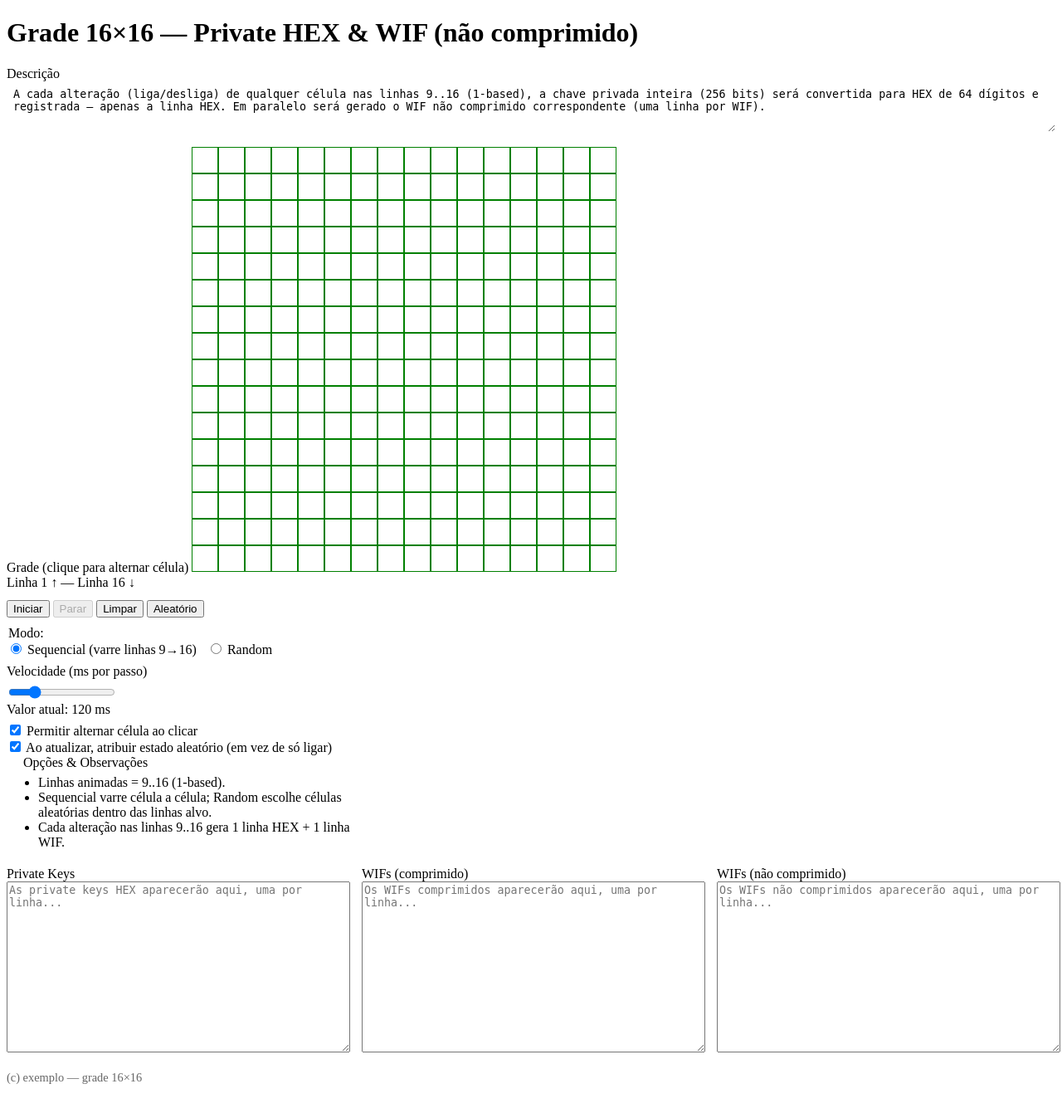
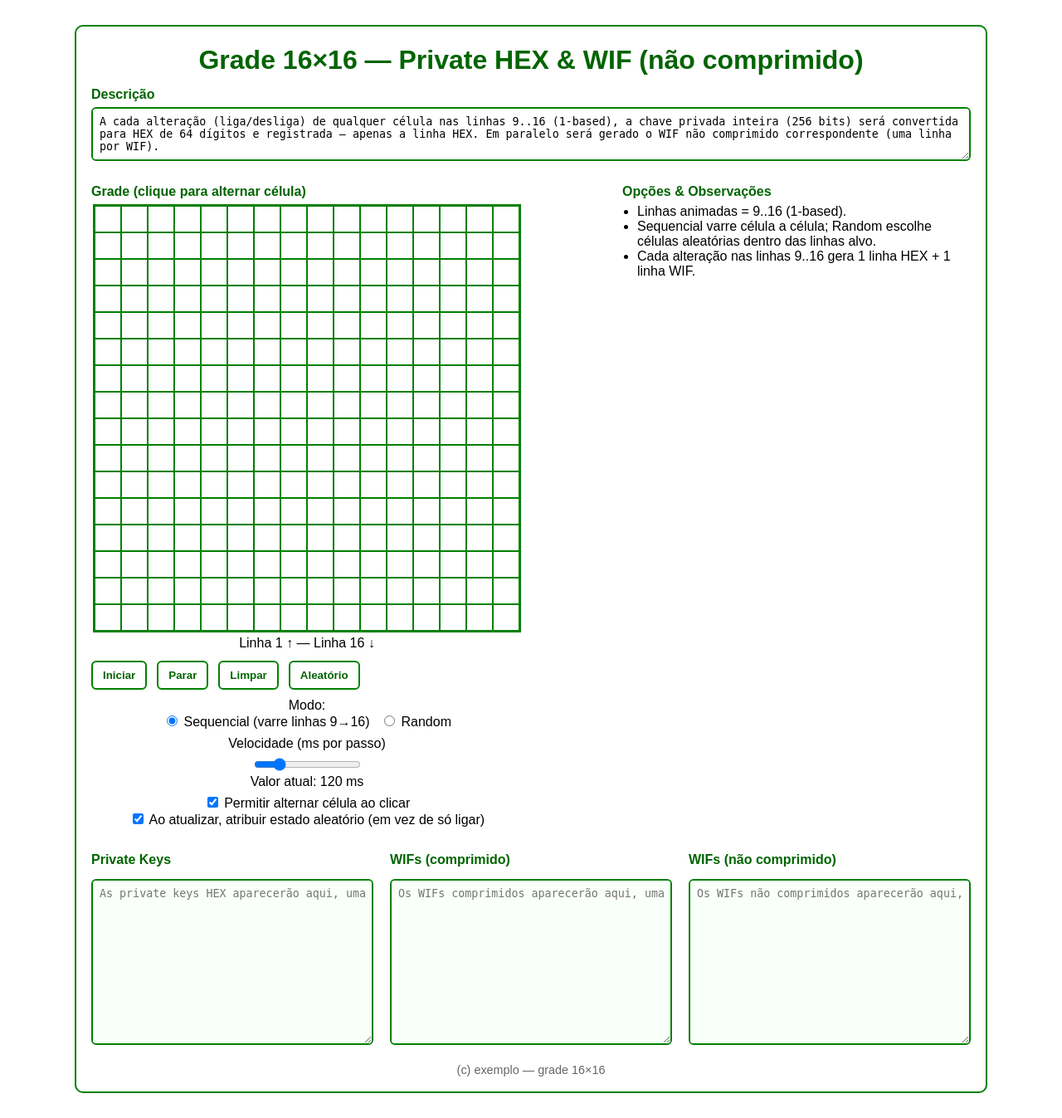
Before and after one commit to canalqb/canalqb.github.io, a PHP site: page /index2.html in a window 1280 px wide. Shown: the whole page at 83% size. Before the commit the page ends 1306 px from the top, so only its background shows below. Run offline with PHP 8.4, Linux system fonts and the light colour scheme.

Commit message:
Update styles.css

```diff
--- a/css/styles.css
+++ b/css/styles.css
@@ -1,227 +1,131 @@
-// auto16.js
+:root {
+  --green: #008000;
+  --dark-green: #006400;
+  --bg: #ffffff;
+}
 
-const canvas = document.getElementById('grid');
-const ctx = canvas.getContext('2d');
+body {
+  margin: 0;
+  font-family: Arial, Helvetica, sans-serif;
+  background: var(--bg);
+  color: #000;
+  display: flex;
+  justify-content: center;
+}
 
-const rows = 16;
-const cols = 16;
-const cellSize = 32; // para 512x512 canvas, 16x16 células
+#container {
+  width: 90%;
+  max-width: 1100px;
+  margin: 30px 0;
+  border: 2px solid var(--green);
+  border-radius: 10px;
+  padding: 18px;
+  box-sizing: border-box;
+  background: #fff;
+  text-align: center;
+}
 
-canvas.width = cols * cellSize;
-canvas.height = rows * cellSize;
+h1 {
+  color: var(--dark-green);
+  margin: 4px 0 14px;
+}
 
-let grid = [];
-let intervalId = null;
-let currentStep = 0;
-let running = false;
+label.section {
+  display: block;
+  text-align: left;
+  color: var(--dark-green);
+  font-weight: 700;
+  margin: 10px 0 6px;
+}
 
-const modeRadios = document.getElementsByName('mode');
-const speedRange = document.getElementById('speedRange');
-const speedValue = document.getElementById('speedValue');
-const alternateCheckbox = document.getElementById('alternate');
-const randomStateCheckbox = document.getElementById('randomState');
+.canvas-wrap {
+  display: flex;
+  justify-content: space-between;
+  gap: 20px;
+  align-items: flex-start;
+  flex-wrap: wrap;
+}
 
-const btnStart = document.getElementById('start');
-const btnStop = document.getElementById('stop');
-const btnClear = document.getElementById('clear');
-const btnRandom = document.getElementById('random');
+canvas#grid {
+  border: 2px solid var(--green);
+  background: #fff;
+  image-rendering: pixelated;
+  cursor: pointer;
+  /* Ensure canvas size matches width/height attributes */
+  width: 512px;
+  height: 512px;
+}
 
-const logBox = document.getElementById('logbox');
+.controls {
+  display: flex;
+  justify-content: flex-start;
+  gap: 12px;
+  flex-wrap: wrap;
+  margin-top: 10px;
+}
 
-function initGrid() {
-  grid = [];
-  for (let r = 0; r < rows; r++) {
-    grid[r] = [];
-    for (let c = 0; c < cols; c++) {
-      grid[r][c] = false; // célula apagada
-    }
+.btn {
+  display: inline-block;
+  padding: 8px 12px;
+  border-radius: 6px;
+  border: 2px solid var(--green);
+  background: #fff;
+  color: var(--dark-green);
+  cursor: pointer;
+  font-weight: 700;
+  transition: background-color 0.2s ease, transform 0.1s ease;
+}
+
+.btn:active {
+  transform: translateY(1px);
+  background-color: #e6f0e6;
+}
+
+textarea.logbox {
+  width: 100%;
+  height: 220px;
+  margin-top: 8px;
+  box-sizing: border-box;
+  border: 2px solid var(--green);
+  border-radius: 6px;
+  padding: 8px;
+  font-family: monospace;
+  resize: vertical;
+  background: #f9fff9;
+  color: #004400;
+  overflow-y: auto;
+  white-space: pre;
+}
+
+.logs {
+  display: flex;
+  gap: 12px;
+  margin-top: 14px;
+  flex-wrap: wrap;
+}
+
+.logs > div {
+  flex: 1;
+  min-width: 280px;
+}
+
+@media (max-width: 900px) {
+  .canvas-wrap {
+    flex-direction: column;
+    align-items: center;
+  }
+
+  .logs {
+    flex-direction: column;
+  }
+
+  #container {
+    width: 95%;
+    padding: 12px;
+  }
+
+  canvas#grid {
+    width: 320px !important;
+    height: 320px !important;
   }
 }
-
-function drawGrid() {
-  ctx.clearRect(0, 0, canvas.width, canvas.height);
-
-  // desenha linhas da grade
-  ctx.strokeStyle = '#008000';
-  ctx.lineWidth = 2;
-
-  for (let r = 0; r <= rows; r++) {
-    ctx.beginPath();
-    ctx.moveTo(0, r * cellSize);
-    ctx.lineTo(canvas.width, r * cellSize);
-    ctx.stroke();
-  }
-  for (let c = 0; c <= cols; c++) {
-    ctx.beginPath();
-    ctx.moveTo(c * cellSize, 0);
-    ctx.lineTo(c * cellSize, canvas.height);
-    ctx.stroke();
-  }
-
-  // preenche células acesas
-  ctx.fillStyle = '#006400';
-  for (let r = 0; r < rows; r++) {
-    for (let c = 0; c < cols; c++) {
-      if (grid[r][c]) {
-        ctx.fillRect(c * cellSize + 2, r * cellSize + 2, cellSize - 3, cellSize - 3);
-      }
-    }
-  }
-}
-
-function toggleCell(r, c) {
-  grid[r][c] = !grid[r][c];
-  drawGrid();
-}
-
-canvas.addEventListener('click', e => {
-  const rect = canvas.getBoundingClientRect();
-  const x = e.clientX - rect.left;
-  const y = e.clientY - rect.top;
-
-  const col = Math.floor(x / cellSize);
-  const row = Math.floor(y / cellSize);
-
-  if (row >= 0 && row < rows && col >= 0 && col < cols) {
-    toggleCell(row, col);
-    log(`Célula [${row + 1}, ${col + 1}] ${grid[row][col] ? 'ativa' : 'desativada'}`);
-  }
-});
-
-function getSelectedMode() {
-  for (const radio of modeRadios) {
-    if (radio.checked) return radio.value;
-  }
-  return 'sequential';
-}
-
-function log(msg) {
-  const timestamp = new Date().toLocaleTimeString();
-  logBox.textContent += `[${timestamp}] ${msg}\n`;
-  logBox.scrollTop = logBox.scrollHeight;
-}
-
-function stepSequential() {
-  // Pisca a célula da etapa atual
-  // No modo sequencial, vamos deixar a célula "acesa" após piscar
-  // Se 'atribuir estado aleatório' estiver ativo, definimos o estado da célula aleatoriamente
-  const r = Math.floor(currentStep / cols);
-  const c = currentStep % cols;
-
-  if (alternateCheckbox.checked) {
-    // Apaga todas células menos a atual, para efeito de "piscar"
-    for (let i = 0; i < rows; i++) {
-      for (let j = 0; j < cols; j++) {
-        grid[i][j] = false;
-      }
-    }
-  }
-
-  if (randomStateCheckbox.checked) {
-    grid[r][c] = Math.random() < 0.5; // 50% chance ligada/desligada
-  } else {
-    grid[r][c] = true;
-  }
-
-  drawGrid();
-  log(`Sequencial passo ${currentStep + 1} — célula [${r + 1}, ${c + 1}] ${grid[r][c] ? 'ativa' : 'desativada'}`);
-
-  currentStep++;
-  if (currentStep >= rows * cols) {
-    currentStep = 0;
-  }
-}
-
-function stepRandom() {
-  // Escolhe uma célula aleatória
-  const r = Math.floor(Math.random() * rows);
-  const c = Math.floor(Math.random() * cols);
-
-  // Se randomStateCheckbox estiver marcado, atribui estado aleatório
-  if (randomStateCheckbox.checked) {
-    grid[r][c] = Math.random() < 0.5;
-  } else {
-    grid[r][c] = true;
-  }
-
-  drawGrid();
-  log(`Random — célula [${r + 1}, ${c + 1}] ${grid[r][c] ? 'ativa' : 'desativada'}`);
-}
-
-function start() {
-  if (running) return;
-
-  running = true;
-  currentStep = 0;
-
-  const mode = getSelectedMode();
-  const delay = parseInt(speedRange.value, 10);
-
-  if (mode === 'sequential') {
-    intervalId = setInterval(stepSequential, delay);
-  } else if (mode === 'random') {
-    intervalId = setInterval(stepRandom, delay);
-  }
-
-  log('Execução iniciada');
-}
-
-function stop() {
-  if (!running) return;
-
-  clearInterval(intervalId);
-  running = false;
-  log('Execução parada');
-}
-
-function clearGrid() {
-  stop();
-  initGrid();
-  drawGrid();
-  log('Grade limpa');
-}
-
-function fillRandom() {
-  stop();
-  initGrid();
-
-  for (let r = 0; r < rows; r++) {
-    for (let c = 0; c < cols; c++) {
-      grid[r][c] = Math.random() < 0.5;
-    }
-  }
-  drawGrid();
-  log('Grade preenchida aleatoriamente');
-}
-
-// Atualiza valor de velocidade visível
-speedRange.addEventListener('input', () => {
-  speedValue.textContent = speedRange.value + ' ms';
-
-  if (running) {
-    stop();
-    start();
-  }
-});
-
-// Botões
-btnStart.addEventListener('click', () => {
-  start();
-});
-
-btnStop.addEventListener('click', () => {
-  stop();
-});
-
-btnClear.addEventListener('click', () => {
-  clearGrid();
-});
-
-btnRandom.addEventListener('click', () => {
-  fillRandom();
-});
-
-// Inicialização
-initGrid();
-drawGrid();
-log('Sistema inicializado');
```
